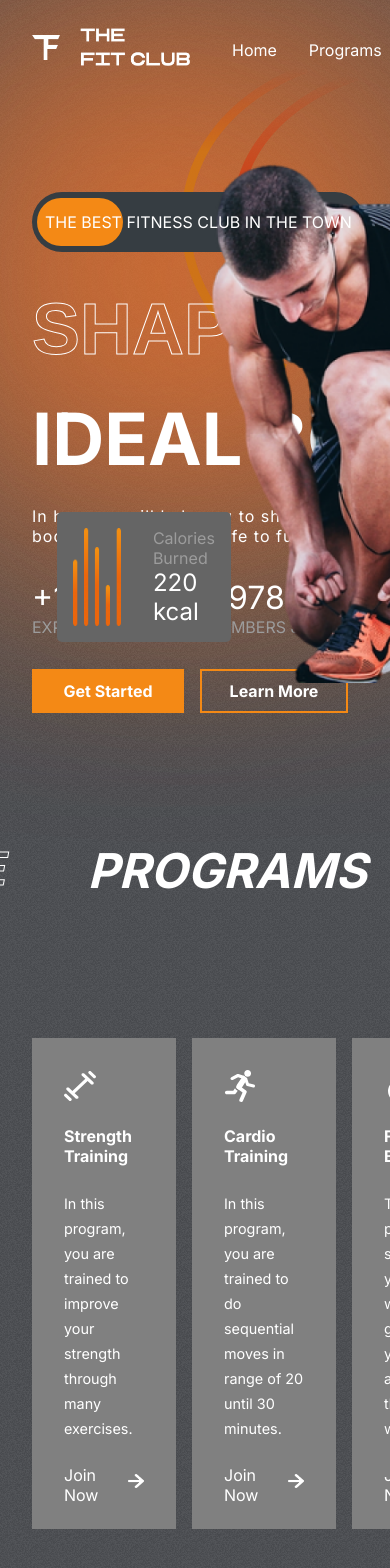
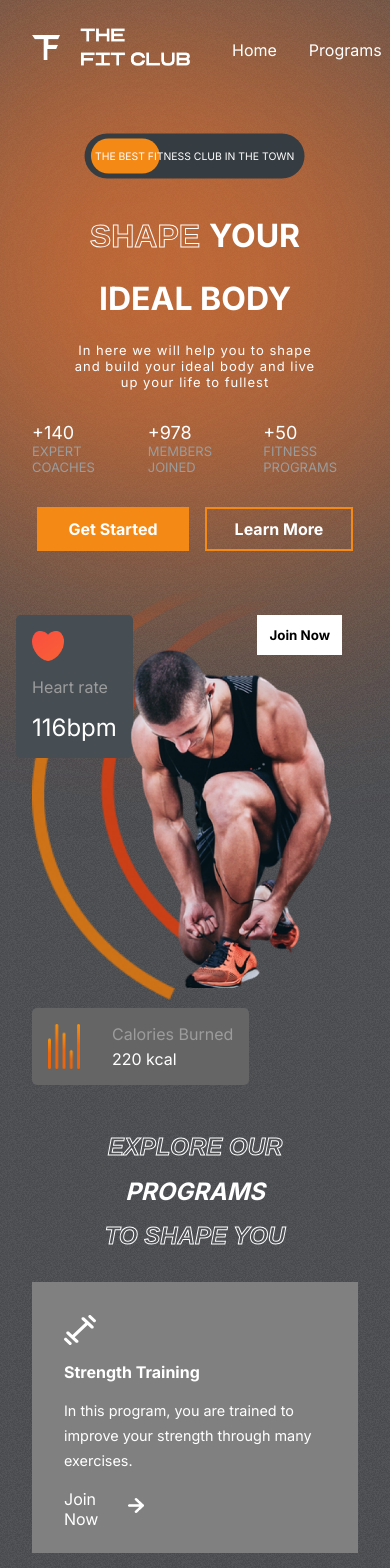
Before and after one commit to dnfarhana/Gym-Website-Using-React-JS, a React (Create React App) app: page / in a window 390 px wide. Shown: the top 1568 px of the page. Built offline with nearby package versions, Linux system fonts and the light colour scheme; the HTML template or start-up script is replaced by a standard one.

Commit message:
update responsive

```diff
--- a/src/components/Hero/Hero.css
+++ b/src/components/Hero/Hero.css
@@ -162,5 +162,70 @@
     width: 22rem;
     height: 30rem;
     left: 0;
-    justify-content: flex-start;
 }
+@media screen and (max-width:768px) {
+    .hero{
+        flex-direction: column;
+    }
+    .hero-blur{
+        width: 14rem;
+    }
+    .the-best-ad{
+        margin-top: 0;
+        font-size: small;
+        align-self: center;
+        transform: scale(0.8);
+    }
+    .hero-text{
+        font-size: xx-large;
+        align-items: center;
+        justify-content: center;
+    }
+    .hero-text>div:nth-of-type(3){
+        font-size: small;
+        font-weight: 200;
+        letter-spacing: 1px;
+        text-align: center;
+    }
+    .hero-buttons{
+        justify-content: center;
+    }
+    .figures>div>span:nth-of-type(1){
+        font-size: large;
+    }
+    .figures>div>span:nth-of-type(2){
+        font-size: small;
+    }
+    .right-h{
+        position: relative;
+        background: none;
+    }
+    .heart-rate{
+        left: 1rem;
+        top: 2rem;
+    }
+    .calories{
+        position: relative;
+        top: 5rem;
+        left: 2rem;
+    }
+    .calories>img{
+        width: 2rem;
+    }
+    .calories>div>:nth-child(2){
+        color: white;
+        font-size: 1rem;
+    }
+    .hero-image{
+        position: relative;
+        width: 15rem;
+        left: 7rem;
+        top: 4rem;
+        align-self: center;
+    }
+    .hero-image-back{
+        width: 15rem;
+        left: 2rem;
+        top: 0rem;
+    }
+}
--- a/src/components/Hero/Hero.jsx
+++ b/src/components/Hero/Hero.jsx
@@ -8,7 +8,8 @@
 import {motion} from 'framer-motion';
 
 const Hero = () =>{
-    const transition = {type: 'spring', duration:3}
+    const transition = {type: 'spring', duration:3};
+    const mobile = window.innerWidth<=768 ? true :false;
     return (
         <div className="hero">
             <div className="blur hero-blur"></div>
@@ -17,8 +18,8 @@
                 {/* the best ad */}
                 <div className="the-best-ad">
                     <motion.div
-                        initial = {{left: '240px'}}
-                        whileInView = {{left:'5px'}}
+                        initial = {{left: mobile? "165px": "238px"}}
+                        whileInView = {{left:'8px'}}
                         transition = {{...transition, type: 'tween'}}>
                     </motion.div>
                     <span>The best fitness club in the town</span>
--- a/src/components/Join/Join.css
+++ b/src/components/Join/Join.css
@@ -45,3 +45,16 @@
     background-color: var(--orange);
     color: white;
 }
+@media screen and (max-width:768px){
+    .Join{
+        flex-direction: column;
+        gap: 1rem;
+    }
+    .left-j{
+        font-size: x-large;
+        flex-direction: column;
+    }
+    .right-j{
+        padding: 2rem;
+    }
+}
--- a/src/components/Plans/Plans.css
+++ b/src/components/Plans/Plans.css
@@ -79,3 +79,11 @@
 .plans>:nth-child(2)>button{
     color: orange;
 }
+@media screen and (max-width:768px){
+    .plans{
+        flex-direction: column;
+    }
+    .plans>:nth-child(2){
+        transform: none;
+    }
+}
--- a/src/components/Programs/Programs.css
+++ b/src/components/Programs/Programs.css
@@ -52,3 +52,16 @@
     background: var(--planCard);
     cursor: pointer;
 }
+@media screen and (max-width:768px){
+    .programs-header{
+        flex-direction: column;
+        gap: 1rem;
+        font-size: x-large;
+        align-items: center;
+        justify-content: center;
+        margin-top: 2rem;
+    }
+    .program-categories{
+        flex-direction: column;
+    }
+}
--- a/src/components/Reasons/Reasons.css
+++ b/src/components/Reasons/Reasons.css
@@ -72,3 +72,27 @@
 .partners>img{
     width: 2.5rem;
 }
+@media screen and (max-width:768px){
+    .Reasons{
+        flex-direction: column;
+    }
+    .left-r{
+        grid-auto-rows: auto;
+        overflow: hidden;
+    }
+    .left-r>:nth-child(1){
+        width: 7rem;
+        height: 17rem;
+    }
+    .left-r>:nth-child(2){
+        width: 15rem;
+        height: 10rem;
+    }
+    .left-r>:nth-child(3){
+        width: 7.5rem;
+    }
+    .left-r>:nth-child(4){
+        width: 7rem;
+        height: 6rem;
+    }
+}
--- a/src/components/Testimonials/Testimonials.css
+++ b/src/components/Testimonials/Testimonials.css
@@ -66,3 +66,34 @@
     width: 1.5rem;
     cursor: pointer;
 }
+@media screen and (max-width:768px){
+    .Testimonials{
+        flex-direction: column;
+    }
+    .left-t>:nth-child(2),.left-t>:nth-child(3){
+        font-size: xx-large;
+    }
+    .right-t{
+        display: flex;
+        flex-direction: column;
+        align-items: center;
+        justify-content: center;
+        gap: 2rem;
+
+    }
+    .right-t>div{
+        position: relative;
+        display: none;
+    }
+    .right-t>img{
+        top: 0;
+        right: 0;
+        position: relative;
+        align-self: center;
+    }
+    .right-t>:last-child{
+        display: block;
+        bottom: 0;
+        left: 0;
+    }
+}
```
